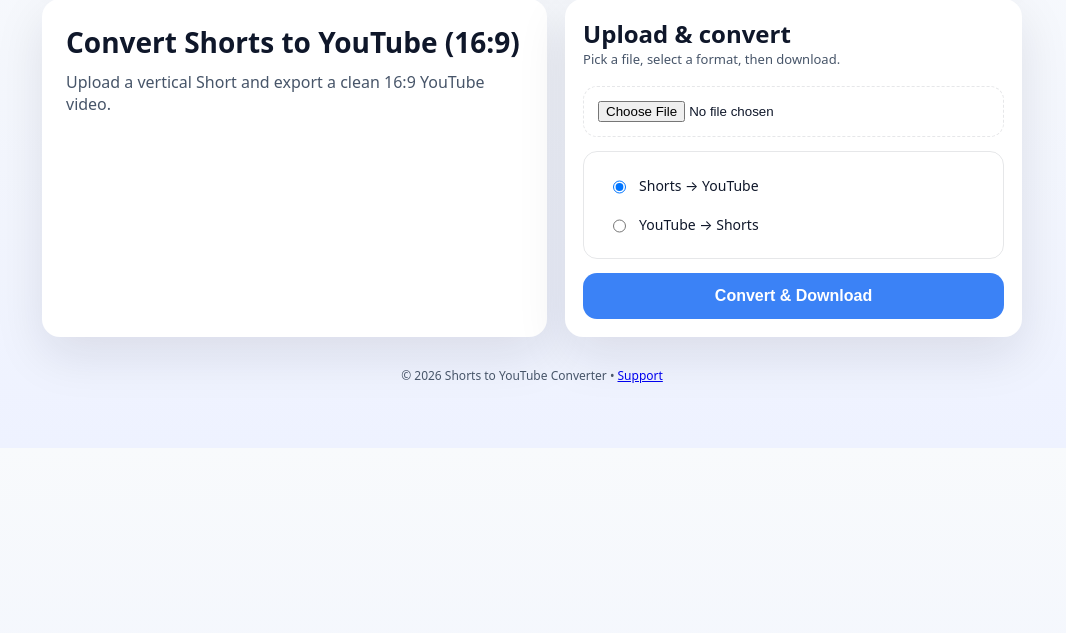
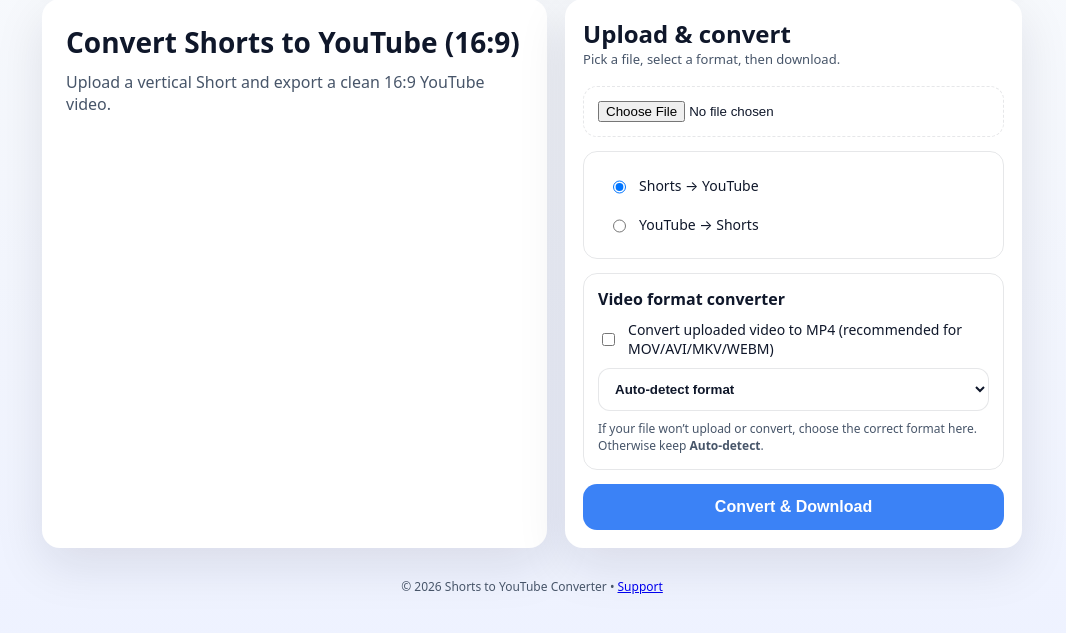
Before and after one commit to youngtallent1988-dev/shorts-to-youtube, a Flask app: page / in a window 1280 px wide. Shown: the part 117-750 px from the top of the page, without its empty margins (108-1174 px from the left). Run offline with Flask 3, Linux system fonts and the light colour scheme.

Commit message:
Add video format converter section

```diff
--- a/templates/index.html
+++ b/templates/index.html
@@ -257,6 +257,25 @@
       font-size:12px;
       color:var(--muted);
     }
+
+    /* ===== NEW: format select ===== */
+    .select{
+      width:100%;
+      padding:12px 12px;
+      border-radius:12px;
+      border:1px solid var(--line);
+      background:#fff;
+      font-weight:700;
+      color:var(--text);
+      outline:none;
+    }
+
+    .hint{
+      margin-top:10px;
+      font-size:12px;
+      color:var(--muted);
+      line-height:1.4;
+    }
   </style>
 </head>
 
@@ -313,9 +332,36 @@
         <input class="file" type="file" name="video" required>
 
         <div class="box">
-          <label><input type="radio" name="direction" checked> Shorts → YouTube</label>
-          <label><input type="radio" name="direction"> YouTube → Shorts</label>
+          <label><input type="radio" name="direction" value="shorts_to_youtube" checked> Shorts → YouTube</label>
+          <label><input type="radio" name="direction" value="youtube_to_shorts"> YouTube → Shorts</label>
         </div>
+
+        <!-- ✅ NEW SECTION: VIDEO FORMAT CONVERTER (MOV/AVI/MKV/WEBM → MP4) -->
+        <div class="box">
+          <div style="font-weight:900; margin-bottom:10px;">Video format converter</div>
+
+          <label style="padding:0; gap:10px; align-items:center;">
+            <input type="checkbox" name="format_convert" value="1">
+            Convert uploaded video to MP4 (recommended for MOV/AVI/MKV/WEBM)
+          </label>
+
+          <div style="margin-top:10px;">
+            <select class="select" name="input_format">
+              <option value="" selected>Auto-detect format</option>
+              <option value="mov">MOV</option>
+              <option value="mp4">MP4</option>
+              <option value="mkv">MKV</option>
+              <option value="avi">AVI</option>
+              <option value="webm">WEBM</option>
+              <option value="m4v">M4V</option>
+            </select>
+          </div>
+
+          <div class="hint">
+            If your file won’t upload or convert, choose the correct format here. Otherwise keep <b>Auto-detect</b>.
+          </div>
+        </div>
+        <!-- ✅ END NEW SECTION -->
 
         <button class="btn-primary" type="submit">Convert & Download</button>
       </form>
```
